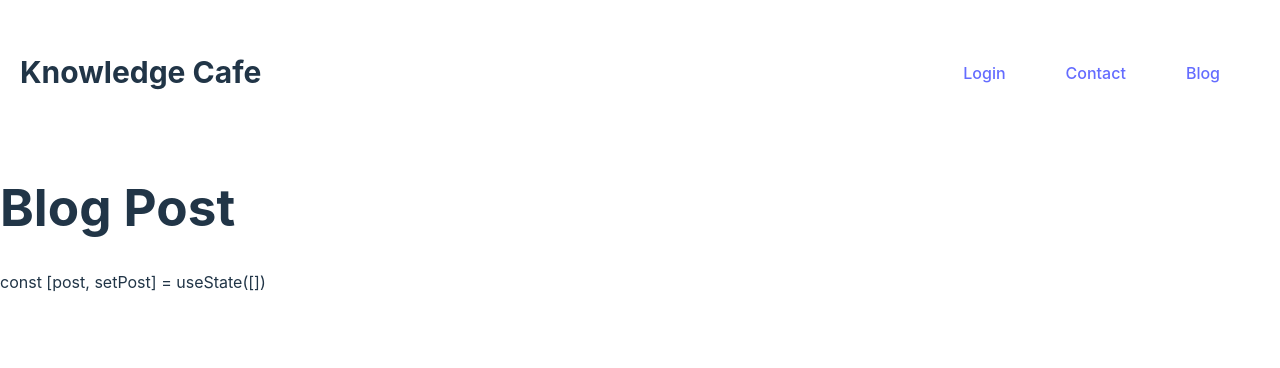
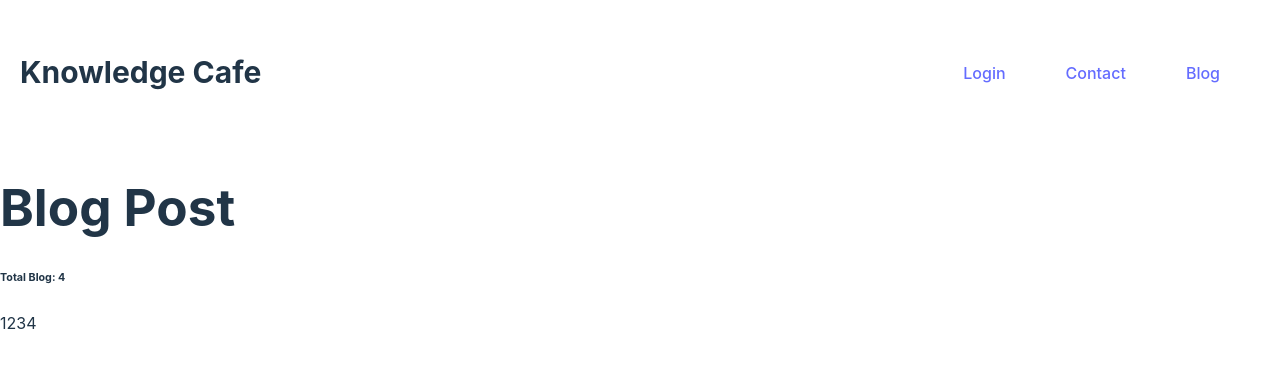
Before and after one commit to nazmul906/knowlede_cafe_react, a React (Vite) app: page / in a window 1280 px wide. Shown: the top 368 px of the page. Built offline with nearby package versions, Linux system fonts and the light colour scheme.

Commit message:
fake json data is created and fetched using useeffect

```diff
--- a/src/components/blogpost/BlogPost.jsx
+++ b/src/components/blogpost/BlogPost.jsx
@@ -1,11 +1,22 @@
 import React from "react";
 import { useEffect, useState } from "react";
 import "./blogpost.css";
+// import DisplayData from "../displayData/DisplayData";
 const BlogPost = () => {
+  const [post, setPost] = useState([]);
+
+  useEffect(() => {
+    fetch("data.json")
+      .then((res) => res.json())
+      .then((data) => setPost(data));
+  }, []);
   return (
     <div>
       <h1>Blog Post</h1>
-      const [post, setPost] = useState([])
+      <h6>Total Blog: {post.length}</h6>
+      {post.map((item) => {
+        return item.id;
+      })}
     </div>
   );
 };
```
Also changed, not shown: src/components/displayData/DisplayData.jsx (renamed from src/components/displayData/DisplayData.js).
